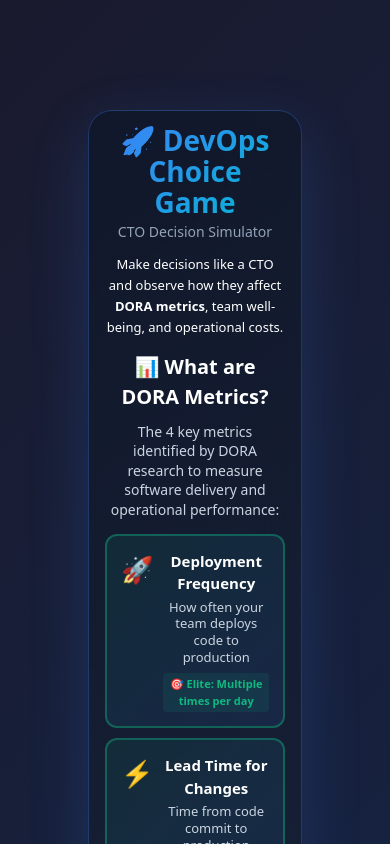
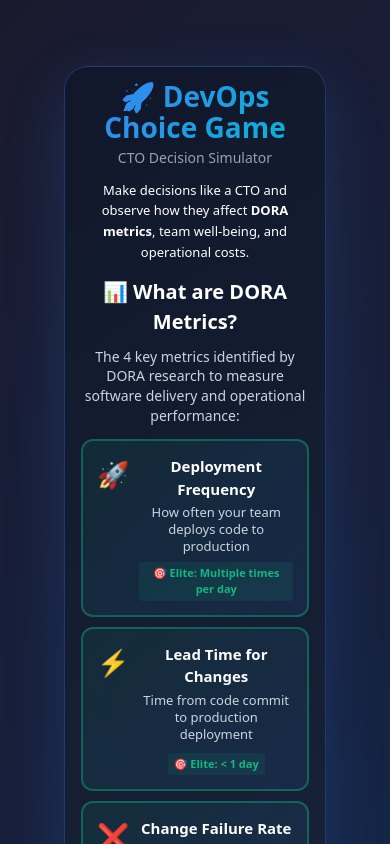
Before and after one commit to oaiedu/dora-quizz, a Vue app: page / in a window 390 px wide. Shown: the top 844 px of the page. Built offline with nearby package versions, Linux system fonts and the light colour scheme.

Commit message:
style: updated responsive design

```diff
--- a/src/components/DevOpsChoiceGame.vue
+++ b/src/components/DevOpsChoiceGame.vue
@@ -205,7 +205,7 @@
           <div class="scenario">
             <div class="row">
               <h3>{{ currentNumber }}. {{ current.title }}</h3>
-              <div class="pill">{{ current.id }}</div>
+              <div class="pill scenario-id">{{ current.id }}</div>
             </div>
             <p>{{ current.text }}</p>
             <div class="choices">
@@ -595,8 +595,6 @@
 
 .wrap{
   max-width:1200px;
-  margin:20px auto;
-  padding:24px;
   position:relative;
   z-index:1;
 }
@@ -606,6 +604,8 @@
 .grid{display:grid;grid-template-columns:380px 1fr;gap:32px;align-items:start}
 @media (max-width: 1024px){
   .grid{grid-template-columns:1fr;gap:24px}
+  .grid > aside{order:2}
+  .grid > main{order:1}
 }
 .card{background:linear-gradient(145deg,rgba(15,23,42,0.7) 0%,rgba(30,41,59,0.6) 100%);backdrop-filter:blur(20px);border:1px solid rgba(59,130,246,0.3);border-radius:24px;padding:28px;box-shadow:0 8px 32px rgba(59,130,246,0.2)}
 .status-header{margin-bottom:24px}
@@ -696,6 +696,7 @@
   z-index:1;
 }
 .pill{font-size:16px;font-weight:600;padding:12px 24px;border-radius:24px;border:2px solid rgba(255,255,255,.25);color:#ffffff;background:rgba(255,255,255,.1);backdrop-filter:blur(8px);text-transform:uppercase;letter-spacing:0.5px}
+.pill.scenario-id{font-size:10px;padding:6px 12px;border-radius:12px}
 .row{display:flex;align-items:center;justify-content:space-between}
 .footer{display:flex;gap:16px;align-items:center;justify-content:space-between;margin-top:24px;padding-top:20px;border-top:1px solid rgba(255,255,255,0.1)}
 .meta{font-size:13px;color:#ffffff;font-weight:500}
@@ -729,7 +730,7 @@
 .log::-webkit-scrollbar-thumb{background:rgba(148,163,184,0.3);border-radius:3px}
 .log::-webkit-scrollbar-thumb:hover{background:rgba(148,163,184,0.5)}
 .impact{font-family:ui-monospace,SFMono-Regular,Menlo,monospace}
-.score{font-size:28px;font-weight:800}
+.score{font-size:28px;font-weight:800;color:#ffffff}
 .center{display:flex;align-items:center;justify-content:center;text-align:center}
 .restart{all:unset;background:linear-gradient(135deg,rgba(59,130,246,0.2),rgba(16,185,129,0.2));border:2px solid rgba(255,255,255,0.2);padding:14px 20px;border-radius:12px;color:#ffffff;cursor:pointer;font-weight:600;transition:all 0.3s ease}
 
@@ -737,7 +738,7 @@
 .feedback{margin-top:24px;padding:24px;border-radius:20px;background:linear-gradient(135deg,rgba(16,185,129,0.15),rgba(59,130,246,0.12));border:2px solid rgba(16,185,129,0.4);animation:slideIn 0.5s ease-out;box-shadow:0 8px 25px rgba(16,185,129,0.1);backdrop-filter:blur(15px)}
 @keyframes slideIn{from{opacity:0;transform:translateY(-10px)}to{opacity:1;transform:translateY(0)}}
 .list{margin-top:8px;display:grid;gap:6px}
-.list .item{display:flex;justify-content:space-between;align-items:center;background:#0b1222;border:1px solid rgba(255,255,255,.08);padding:10px;border-radius:10px}
+.list .item{display:flex;justify-content:space-between;align-items:center;background:#0b1222;border:1px solid rgba(255,255,255,.08);padding:10px;border-radius:10px;color:#ffffff}
 
 /* Intro Screen Styles */
 .intro-screen{
@@ -754,18 +755,18 @@
   backdrop-filter:blur(20px);
   border:1px solid rgba(59,130,246,0.3);
   border-radius:24px;
-  padding:20px;
+  padding:16px 20px;
   box-shadow:0 20px 60px rgba(59,130,246,0.2);
 }
 
-.intro-header{text-align:center;margin-bottom:16px}
+.intro-header{text-align:center;margin-bottom:12px}
 .intro-title{font-size:36px;font-weight:800;margin:0;background:linear-gradient(135deg,#3b82f6,#06b6d4);-webkit-background-clip:text;-webkit-text-fill-color:transparent;background-clip:text;line-height:1.1}
 .intro-subtitle{font-size:16px;color:#94a3b8;margin:4px 0 0 0;font-weight:500}
 
-.intro-description{text-align:center;margin-bottom:18px}
+.intro-description{text-align:center;margin-bottom:14px}
 .intro-description p{font-size:18px;color:#ffffff;line-height:1.6;margin:0}
 
-.metrics-explanation{margin-bottom:18px}
+.metrics-explanation{margin-bottom:14px}
 .metrics-explanation h2{font-size:20px;color:#ffffff;margin:0 0 10px 0;text-align:center}
 .metrics-explanation > p{font-size:14px;color:#cbd5e1;text-align:center;margin:0 0 14px 0;line-height:1.4}
 
```
